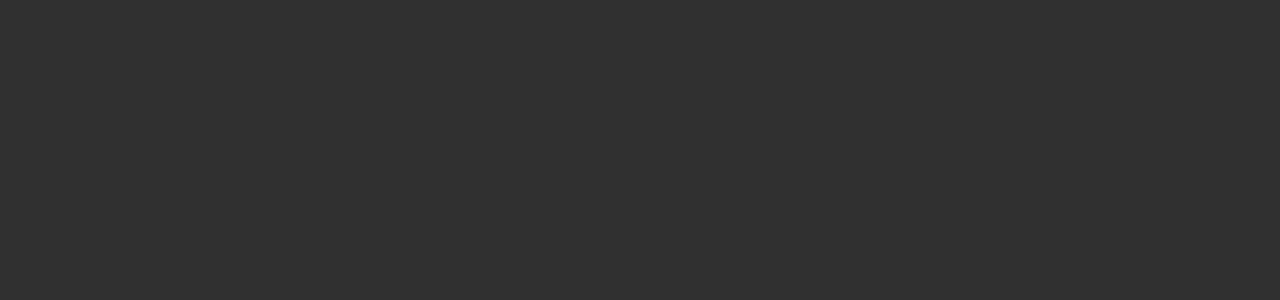
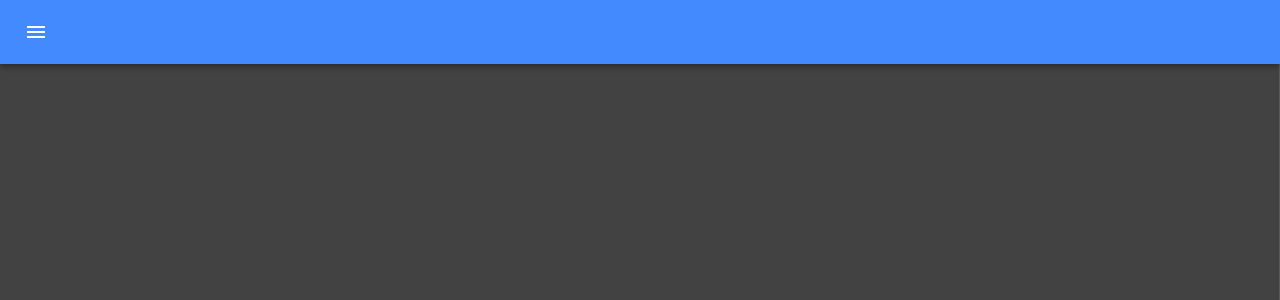
Before and after one commit to Flippisen/challenge-frontend, a Vue app: page / in a window 1280 px wide. Shown: the top 300 px of the page. Built offline with nearby package versions, Linux system fonts and the light colour scheme.

Commit message:
Added redirect from login screen to dashboard

```diff
--- a/src/App.vue
+++ b/src/App.vue
@@ -45,7 +45,7 @@
   },
   computed: {
     isLoggedIn() {
-      return this.$router.currentRoute.path !== '/';
+      return this.$route.path !== '/login';
     },
   },
 });
--- a/src/views/auth/Login.vue
+++ b/src/views/auth/Login.vue
@@ -32,7 +32,7 @@
   },
   methods: {
     onLogin() {
-      console.log('Hello');
+      this.$router.push('/dashboard');
     },
   },
 });
```
